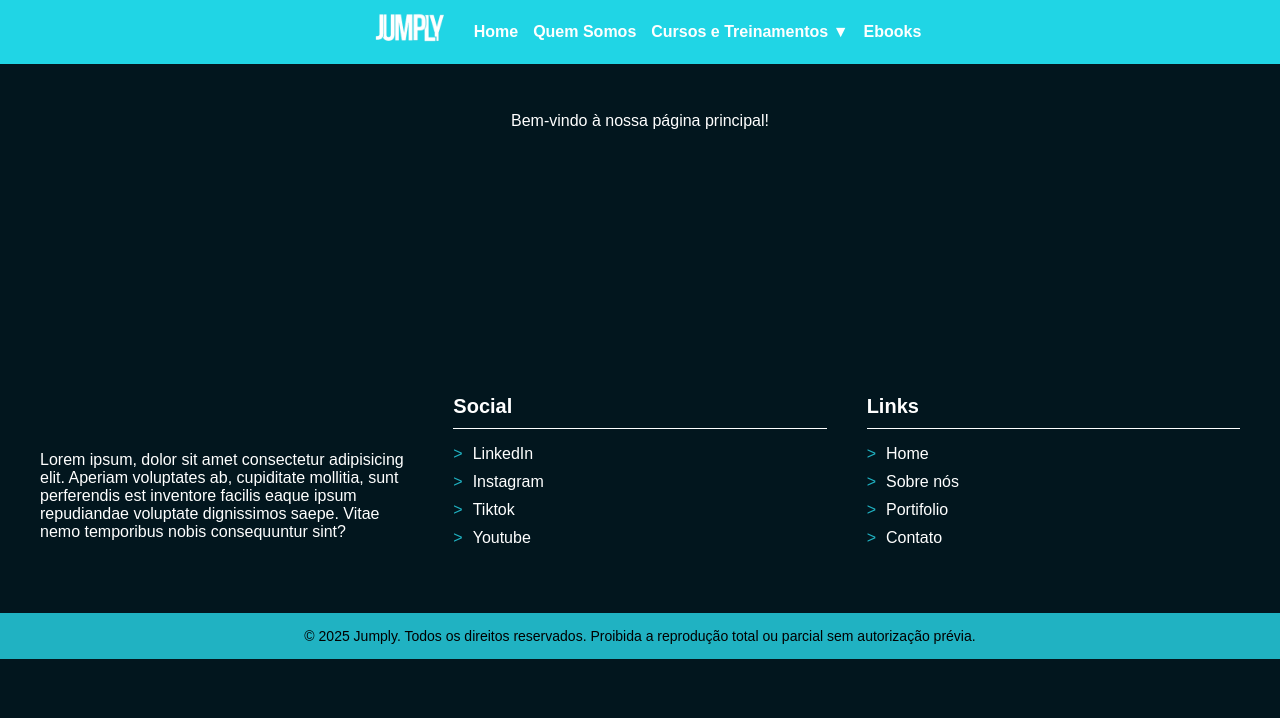
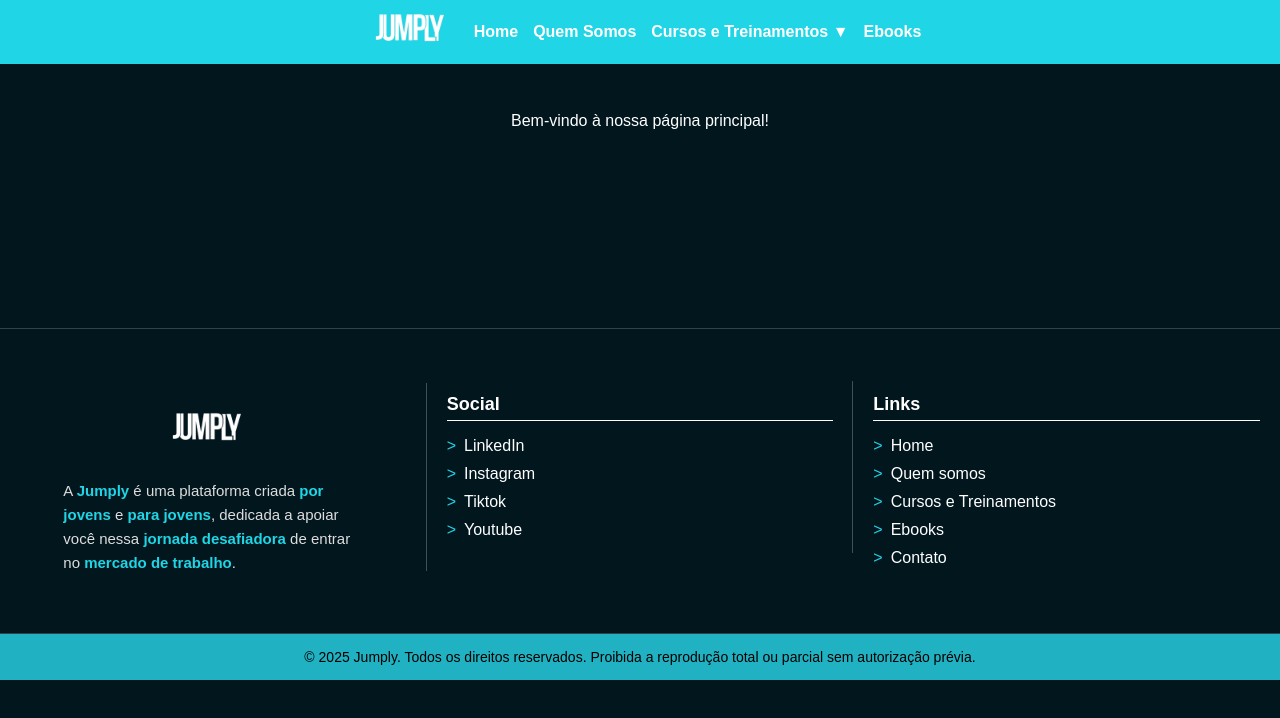
Before and after one commit to XGinnX/Jumply, a plain HTML site: page Index.html in a window 1280 px wide. Drawn offline with Linux system fonts and the light colour scheme.

```diff
--- a/Css/style_index.css
+++ b/Css/style_index.css
@@ -1,3 +1,4 @@
+/* Estrutura geral */
 body {
     font-family: Arial, sans-serif;
     margin: 0;
@@ -15,6 +16,14 @@ header {
     position: relative;
 }
 
+main {
+    padding: 2em;
+    min-height: 200px;
+    color: white;
+    text-align: center;
+}
+
+/* Navegação */
 .navbar {
     display: flex;
     justify-content: center;
@@ -59,9 +68,6 @@ header {
     min-width: 180px;
     box-shadow: 0 2px 5px rgba(0, 0, 0, 0.2);
     z-index: 1;
-    padding: 0;
-    margin: 0;
-    list-style: none;
     border-radius: 5px;
 }
 
@@ -79,72 +85,108 @@ header {
     display: block;
 }
 
-main {
-    padding: 2em;
-    min-height: 200px;
-    color: white;
-    text-align: center;
-}
-
 /* Rodapé */
 .rodape__linha_1 {
     display: flex;
     justify-content: space-between;
+    align-items: flex-start;
     flex-wrap: wrap;
     background-image: url("../Imagens/rodape-bg.jpg");
     background-size: cover;
-    padding: 30px 20px;
+    padding: 30px 0;
+    border-top: 1px solid #ffffff30;
+    border-bottom: 1px solid #ffffff30;
 }
 
 .rodape__coluna {
-    flex: 1 1 250px;
-    margin: 20px;
+    flex: 1 1 25%;
+    padding: 20px;
     color: white;
+    min-width: 220px;
+    box-sizing: border-box;
+    position: relative;
+    text-align: left;
 }
 
-.rodape__linha_2 {
-    background-color: #20b2c2;
-    text-align: center;
-    padding: 15px;
-    color: #000000;
-    font-size: 14px;
+/* Divisor entre as colunas */
+.rodape__coluna:not(:last-child)::after {
+    content: "";
+    position: absolute;
+    top: 10%;
+    right: 0;
+    width: 1px;
+    height: 80%;
+    background-color: #ffffff40;
 }
 
-.logo--branco {
-    background-image: url("../Imagens/logotipo-branco.png");
-    background-repeat: no-repeat;
-    width: 120px;
-    height: 53px;
-    text-indent: -9999px;
-    display: block;
-    margin: 0 0 20px 0;
+/* Centralização da primeira coluna */
+.centralizar-coluna {
+    display: flex;
+    flex-direction: column;
+    align-items: center;
+    text-align: center;
 }
 
+/* Logo no rodapé */
+.logo-link-footer img {
+    width: 150px;
+    height: auto;
+    margin: 0 auto 20px auto;
+    display: block;
+}
+
+/* Texto descrição */
+.rodape__descricao {
+    font-size: 15px;
+    line-height: 1.6;
+    max-width: 300px;
+    margin: 0 auto;
+    color: #ddd;
+}
+
+/* Destaque azul */
+.azul {
+    color: #20d5e5;
+    font-weight: bold;
+}
+
+/* Títulos e listas */
 .rodape__titulo {
+    font-size: 18px;
+    font-weight: bold;
+    margin-bottom: 15px;
     border-bottom: 1px solid #fff;
-    padding-bottom: 10px;
-    font-size: 20px;
+    padding-bottom: 5px;
 }
 
 .rodape__lista-links {
+    list-style: none;
     padding: 0;
-    list-style: none;
 }
 
 .rodape__lista-links__item {
     color: #fff;
     text-decoration: none;
-    margin-bottom: 10px;
     display: block;
+    margin: 10px 0;
 }
 
 .rodape__lista-links__item::before {
     content: '>';
-    margin-right: 10px;
-    color: #20b2c2;
+    margin-right: 8px;
+    color: #20d5e5;
 }
 
-/* Botão hamburguer para menu mobile */
+/* Linha 2 do rodapé */
+.rodape__linha_2 {
+    background-color: #20b2c2;
+    text-align: center;
+    padding: 15px;
+    color: #000;
+    font-size: 14px;
+}
+
+/* Botão menu mobile */
 .menu-toggle {
     display: none;
     font-size: 24px;
@@ -156,7 +198,7 @@ main {
     cursor: pointer;
 }
 
-/* Responsivo */
+/* Responsividade */
 @media (max-width: 768px) {
     header {
         justify-content: space-between;
@@ -192,6 +234,11 @@ main {
     }
 
     .rodape__coluna {
-        margin: 10px 0;
+        width: 100%;
+        text-align: center;
+    }
+
+    .rodape__coluna:not(:last-child)::after {
+        display: none;
     }
 }
--- a/Index.html
+++ b/Index.html
@@ -38,10 +38,14 @@
     <footer class="rodape">
         <div class="rodape__linha_1">
             <div class="rodape__coluna">
-                <a href="Index.html" class="logo--branco">Design Responsivo</a>
-                <p>Lorem ipsum, dolor sit amet consectetur adipisicing elit. Aperiam voluptates ab, cupiditate mollitia,
-                    sunt perferendis est inventore facilis eaque ipsum repudiandae voluptate dignissimos saepe. Vitae
-                    nemo temporibus nobis consequuntur sint?</p>
+                  <a onclick="loadPage('home.html')" class="logo-link centralizar-coluna">
+                <img src="./Imagens/jumply-logo.png" id="logo" alt="Logo">
+            </a>
+                <p class="rodape__descricao">
+                    A <span class="azul">Jumply</span> é uma plataforma criada <span class="azul">por jovens</span> e
+                    <span class="azul">para jovens</span>, dedicada a apoiar você nessa <span class="azul">jornada
+                        desafiadora</span> de entrar no <span class="azul">mercado de trabalho</span>.
+                </p>
             </div>
             <div class="rodape__coluna">
                 <h2 class="rodape__titulo"> Social </h2>
@@ -59,8 +63,9 @@
                 <h2 class="rodape__titulo"> Links</h2>
                 <ul class="rodape__lista-links">
                     <li><a class="rodape__lista-links__item" href="Index.html">Home</a></li>
-                    <li><a class="rodape__lista-links__item" href="Sobre.html">Sobre nós</a> </li>
-                    <li><a class="rodape__lista-links__item" href="Portifolio.html">Portifolio</a></li>
+                    <li><a class="rodape__lista-links__item" href="Sobre.html">Quem somos</a> </li>
+                    <li><a class="rodape__lista-links__item" href="Portifolio.html">Cursos e Treinamentos</a></li>
+                    <li><a class="rodape__lista-links__item" href="Contato.html">Ebooks</a></li>
                     <li><a class="rodape__lista-links__item" href="Contato.html">Contato</a></li>
                 </ul>
             </div>
```
Also changed, not shown: Css/style_home.css (+26 -33 lines), Js/home.js (+15 -0 lines), Pages/home.html (+11 -13 lines).
